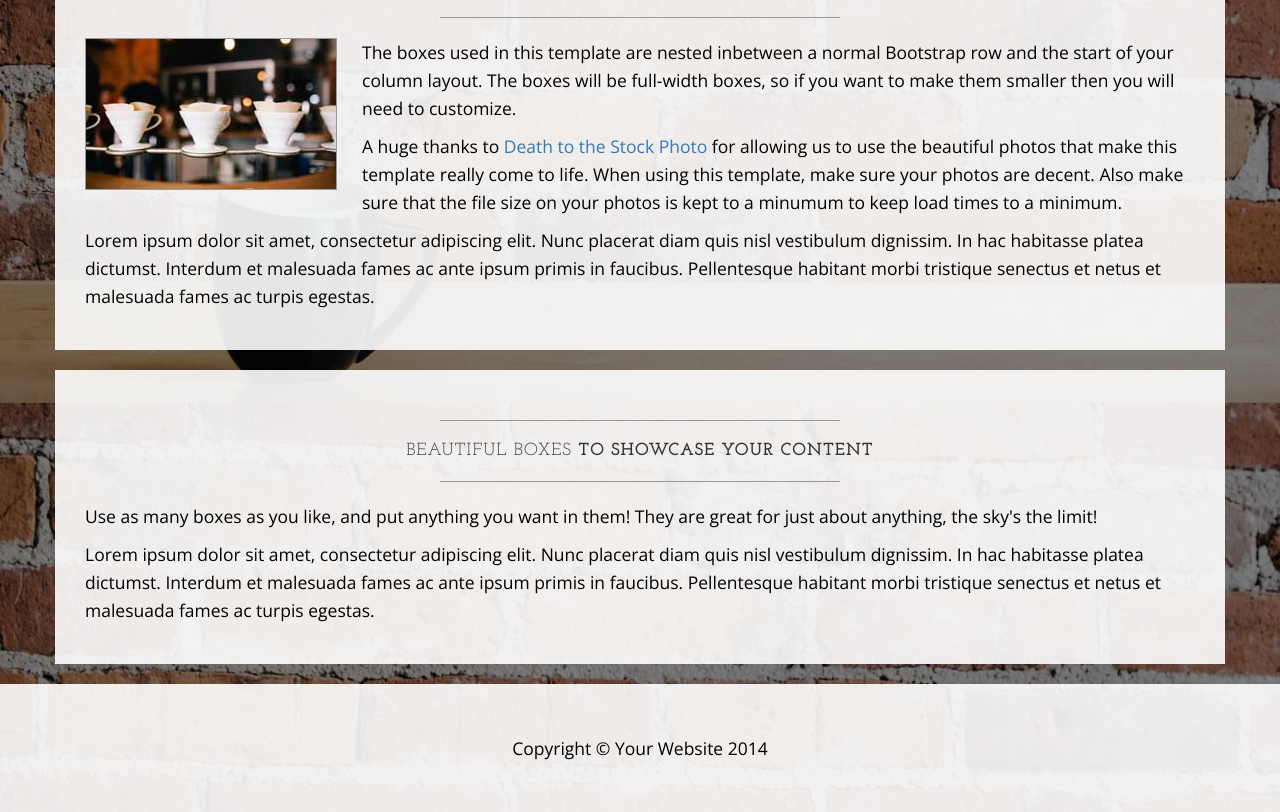
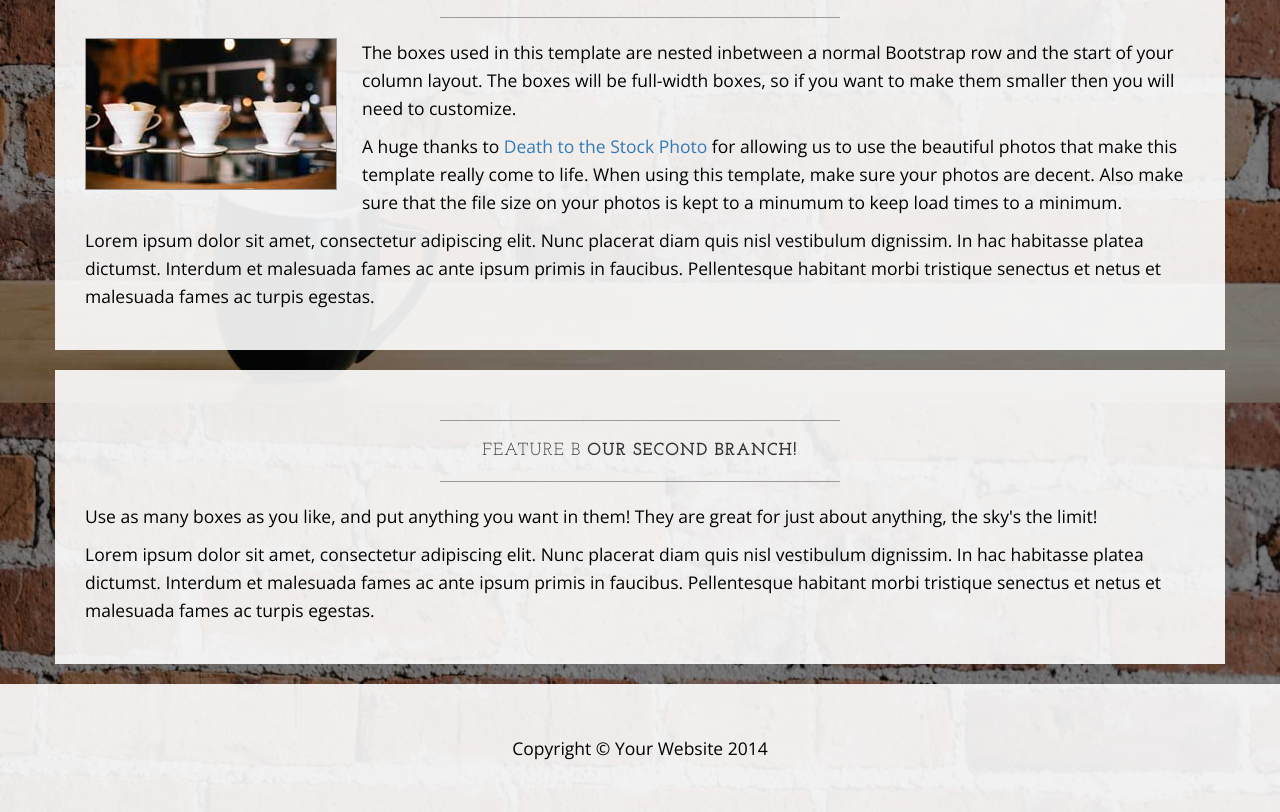
Before and after one commit to wingedbutter/LearnableGitCourse, a plain HTML site: page index.html in a window 1280 px wide. Shown: the part 1197-2009 px from the top of the page. Drawn offline with nearby package versions, Linux system fonts and the light colour scheme.

Commit message:
Initial commit on feature B

```diff
--- a/index.html
+++ b/index.html
@@ -140,8 +140,8 @@
             <div class="box">
                 <div class="col-lg-12">
                     <hr>
-                    <h2 class="intro-text text-center">Beautiful boxes
-                        <strong>to showcase your content</strong>
+                    <h2 class="intro-text text-center">Feature B
+                        <strong>Our second branch!</strong>
                     </h2>
                     <hr>
                     <p>Use as many boxes as you like, and put anything you want in them! They are great for just about anything, the sky's the limit!</p>
```
